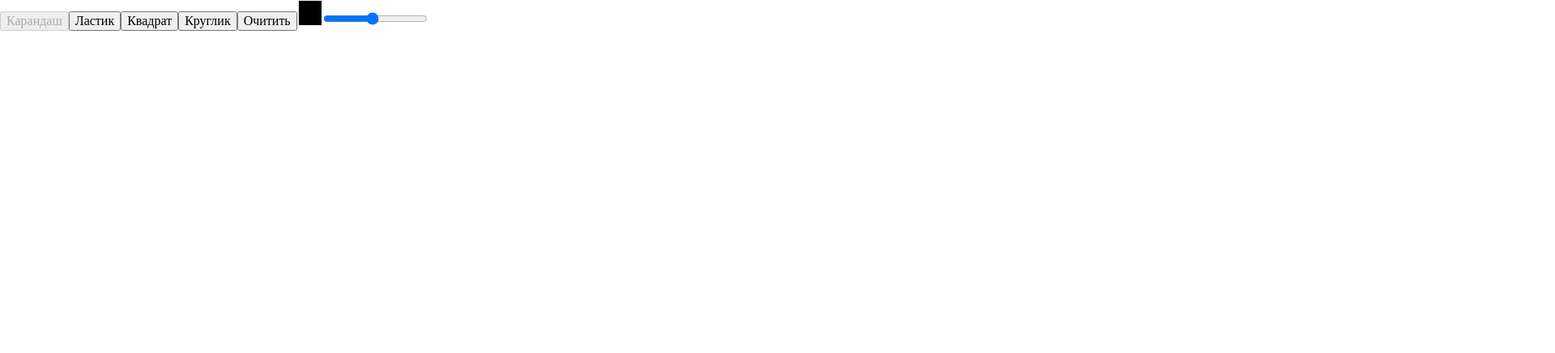
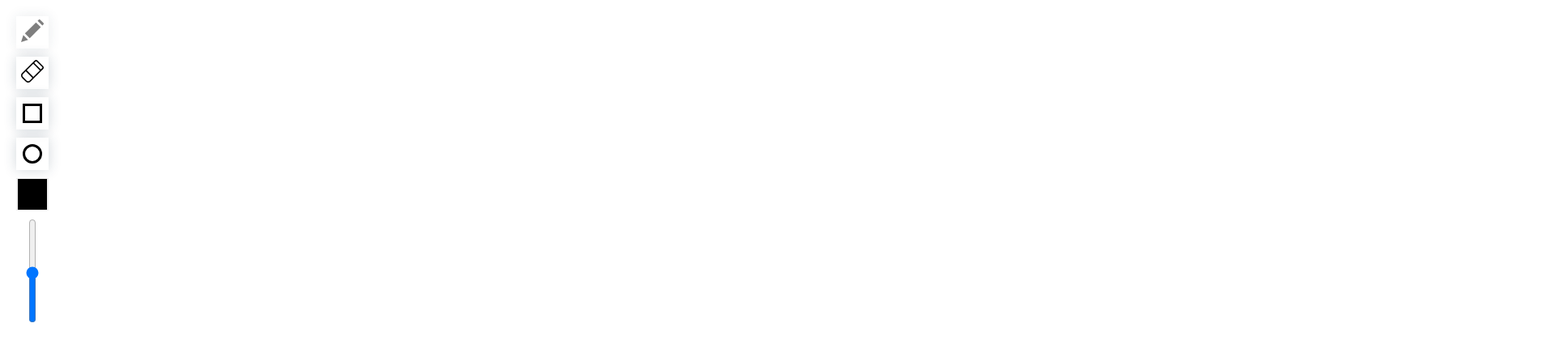
Before and after one commit to NkGromov/Drawer, a React (Create React App) app: page / in a window 1280 px wide. Shown: the top 436 px of the page at 81% size, 1920 px wide, since content can reach past the window. Built offline with nearby package versions, Linux system fonts and the light colour scheme.

Commit message:
split tools and canvas

```diff
--- a/src/Components/Draw/Draw.tsx
+++ b/src/Components/Draw/Draw.tsx
@@ -1,16 +1,15 @@
-import React, { Dispatch, SetStateAction, useRef } from "react";
-import { useCallback } from "react";
+import React, { useCallback, useRef } from "react";
 import { useEffect } from "react";
 import { useState } from "react";
 import { useDispatch, useSelector } from "react-redux";
 import { actions } from "../../Redux/DrawReducer";
 import { AppStateType } from "../../Redux/store";
-import { history, tool } from "../../Types/types";
+import { history } from "../../Types/types";
+import Tools from "../Tools/Tools";
 
 const Draw: React.FC = () => {
     const dispatch = useDispatch();
     const canvas = useRef<HTMLCanvasElement>(null);
-    const colorRef = useRef<HTMLInputElement>(null);
     const historyRef = useRef<history[] | null>(null);
     const ctx = canvas.current?.getContext("2d");
     const isPencil = useSelector((state: AppStateType) => state.DrawReducer.isPencil);
@@ -22,6 +21,7 @@ const Draw: React.FC = () => {
     const history = useSelector((state: AppStateType) => state.DrawReducer.history);
     const [isMouseDown, setIsMouseDown] = useState<boolean>(false);
     const [clickCoord, setClickCoord] = useState<number[][] | null>(null);
+    const [zoom, setZoom] = useState<number>(0);
     historyRef.current = history;
 
     const mouseDown = (e: React.MouseEvent<HTMLElement>) => {
@@ -45,9 +45,10 @@ const Draw: React.FC = () => {
         else if (!clickCoord && (isRectangle || isArc)) setClickCoord([[x, y]]);
     };
 
-    const clear = () => {
+    const clear = (withHistory: boolean = false) => {
         if (canvas.current) ctx?.clearRect(0, 0, canvas.current.width, canvas.current.height);
         setClickCoord(null);
+        if (withHistory) dispatch(actions.setHistory([]));
     };
 
     const createRect = (PosX: number, posY: number, width: number, height: number) => {
@@ -60,11 +61,6 @@ const Draw: React.FC = () => {
         ctx?.beginPath();
         ctx?.arc(PosX, posY, radius, 0, Math.PI * 2);
         ctx?.fill();
-    };
-
-    const setActiveState = (tool: tool, color: string) => {
-        dispatch(actions.switchTool(tool));
-        dispatch(actions.changeColor(color));
     };
 
     // const backStep = useCallback((e: KeyboardEvent) => {
@@ -120,12 +116,7 @@ const Draw: React.FC = () => {
         }
 
         if (isMouseDown && startX && startY && nowX && nowY && clickCoord) {
-            if (
-                history &&
-                history.length > 0 &&
-                history[history.length - 1].added === false &&
-                (history[history.length - 1].type === "RECT" || history[history.length - 1].type === "ARC")
-            ) {
+            if (history.length > 0 && history[history.length - 1].added === false && (history[history.length - 1].type === "RECT" || history[history.length - 1].type === "ARC")) {
                 history.splice(history.length - 1, 1);
                 reDraw(history);
             }
@@ -193,17 +184,18 @@ const Draw: React.FC = () => {
         ctx.lineWidth = size;
     };
 
-    // useEffect(() => {
-    //     document.addEventListener("keydown", backStep);
-    //     return () => document.removeEventListener("keydown", backStep);
-    // }, []);
+    const zoomCanvas = (e: React.WheelEvent) => {
+        setZoom((prev) => prev + e.deltaY);
+    };
 
     useEffect(() => {
         if (canvas.current) {
-            canvas.current.width = window.innerWidth;
-            canvas.current.height = window.innerHeight;
+            canvas.current.width = 4000;
+            canvas.current.height = 4000;
         }
-    }, [window.innerWidth, window.innerHeight]);
+        //     document.addEventListener("keydown", backStep);
+        //     return () => document.removeEventListener("keydown", backStep);
+    }, []);
 
     useEffect(() => {
         if (!ctx) return;
@@ -214,30 +206,16 @@ const Draw: React.FC = () => {
     useEffect(() => {
         if (ctx) ctx.lineWidth = size;
     }, [size, ctx]);
+
+    useEffect(() => {
+        // console.log(zoom);
+        // let zoomScale = zoom / 100;
+        // if (ctx) ctx.scale(zoomScale, zoomScale);
+    }, [zoom]);
     return (
         <>
-            <button onClick={() => setActiveState("PENCIL", colorRef.current?.value || "")} disabled={isPencil}>
-                Карандаш
-            </button>
-            <button onClick={() => setActiveState("ERASER", "White")} disabled={isEraser}>
-                Ластик
-            </button>
-            <button onClick={() => setActiveState("RECT", colorRef.current?.value || "")} disabled={isRectangle}>
-                Квадрат
-            </button>
-            <button onClick={() => setActiveState("ARC", colorRef.current?.value || "")} disabled={isArc}>
-                Круглик
-            </button>
-            <button
-                onClick={() => {
-                    clear();
-                    dispatch(actions.setHistory([]));
-                }}
-            >
-                Очитить
-            </button>
-            <input ref={colorRef} onChange={(value) => dispatch(actions.changeColor(value.target.value))} type="color" className="ColorPicker"></input>
-            <input onChange={(value) => dispatch(actions.changeSize(+value.target.value))} type="range" min="2" max="40" step="1" value={size}></input>
+            <Tools />
+
             <canvas
                 onMouseDown={mouseDown}
                 onMouseUp={mouseUp}
@@ -247,6 +225,7 @@ const Draw: React.FC = () => {
                     ctx?.beginPath();
                 }}
                 ref={canvas}
+                onWheel={zoomCanvas}
                 className="canvas"
             ></canvas>
         </>
--- /dev/null
+++ b/src/Components/Tools/Tools.tsx
@@ -0,0 +1,49 @@
+import React, { useRef } from "react";
+import { useSelector, useDispatch } from "react-redux";
+import { actions } from "../../Redux/DrawReducer";
+import { AppStateType } from "../../Redux/store";
+import { tool } from "../../Types/types";
+import pencil from "../../images/pencil.svg";
+import eraser from "../../images/eraser.svg";
+
+const Tools: React.FC = () => {
+    const dispatch = useDispatch();
+    const colorRef = useRef<HTMLInputElement>(null);
+    const isPencil = useSelector((state: AppStateType) => state.DrawReducer.isPencil);
+    const isEraser = useSelector((state: AppStateType) => state.DrawReducer.isEraser);
+    const isRectangle = useSelector((state: AppStateType) => state.DrawReducer.isRectangle);
+    const isArc = useSelector((state: AppStateType) => state.DrawReducer.isArc);
+    const color = useSelector((state: AppStateType) => state.DrawReducer.color);
+    const size = useSelector((state: AppStateType) => state.DrawReducer.size);
+
+    const setActiveState = (tool: tool, color: string) => {
+        dispatch(actions.switchTool(tool));
+        dispatch(actions.changeColor(color));
+    };
+
+    return (
+        <div className="tools">
+            <div className="tools__wrapper">
+                <button className="tools__button" onClick={() => setActiveState("PENCIL", colorRef.current?.value || "")} disabled={isPencil}>
+                    <img src={pencil} alt="Карандаш" className="tools__img" />
+                </button>
+                <button className="tools__button" onClick={() => setActiveState("ERASER", "#ffffff")} disabled={isEraser}>
+                    <img src={eraser} alt="Ластик" className="tools__img" />
+                </button>
+                <button className="tools__button tools__rect" onClick={() => setActiveState("RECT", colorRef.current?.value || "")} disabled={isRectangle}></button>
+                <button className="tools__button tools__arc" onClick={() => setActiveState("ARC", colorRef.current?.value || "")} disabled={isArc}></button>
+                {/* <button className="tools__button" onClick={() => clear(true)}>Очитить</button> */}
+                <input
+                    ref={colorRef}
+                    onChange={(value) => dispatch(actions.changeColor(value.target.value))}
+                    type="color"
+                    disabled={isEraser}
+                    className="tools__colorPicker"
+                ></input>
+                <input className="tools__size" onChange={(value) => dispatch(actions.changeSize(+value.target.value))} type="range" min="2" max="40" step="1" value={size}></input>
+            </div>
+        </div>
+    );
+};
+
+export default Tools;
--- a/src/Redux/DrawReducer.ts
+++ b/src/Redux/DrawReducer.ts
@@ -6,7 +6,7 @@ const initialState = {
     isEraser: false,
     isRectangle: false,
     isArc: false,
-    color: "Black",
+    color: "#000000",
     size: 20,
     history: [] as history[],
 };
--- a/src/css/style.css
+++ b/src/css/style.css
@@ -1,15 +1,79 @@
-.canvas{
+*,
+html {
+    box-sizing: border-box;
+}
+body {
+    overflow: hidden;
+    background-color: whitesmoke;
+}
+.canvas {
     display: block;
+    background-color: #fff;
 }
 input[type="color"] {
-	-webkit-appearance: none;
-	border: none;
-	width: 32px;
-	height: 32px;
+    -webkit-appearance: none;
+    border: none;
+    width: 40px;
+    height: 40px;
+    cursor: pointer;
 }
 input[type="color"]::-webkit-color-swatch-wrapper {
-	padding: 0;
+    padding: 0;
 }
 input[type="color"]::-webkit-color-swatch {
-	border: none;
+    border: none;
 }
+.tools__wrapper {
+    display: grid;
+    grid-template-columns: 1fr;
+    row-gap: 10px;
+    position: fixed;
+    width: 40px;
+    left: 20px;
+    top: 20px;
+}
+.tools__button {
+    width: 40px;
+    height: 40px;
+    background-color: transparent;
+    outline: none;
+    border: none;
+    cursor: pointer;
+    box-shadow: 0px 0px 16px 0px rgba(34, 60, 80, 0.2);
+    position: relative;
+    opacity: 1;
+    transition: 0.2s;
+}
+.tools__button:hover {
+    box-shadow: 0px 0px 16px 0px rgba(34, 60, 80, 0.4);
+}
+.tools__button:disabled {
+    opacity: 0.5;
+}
+.tools__rect::after {
+    content: "";
+    position: absolute;
+    top: 8px;
+    left: 8px;
+    border: 3px solid #000;
+    width: 18px;
+    height: 18px;
+}
+.tools__arc::after {
+    content: "";
+    position: absolute;
+    top: 8px;
+    left: 8px;
+    border: 3px solid #000;
+    width: 18px;
+    height: 18px;
+    border-radius: 50%;
+}
+.tools__colorPicker:disabled {
+    opacity: 0.5;
+}
+.tools__size {
+    writing-mode: bt-lr;
+    -webkit-appearance: slider-vertical;
+    width: 40px;
+}
```
Also changed, not shown: src/images/eraser.svg (added), src/images/pencil.svg (added).
